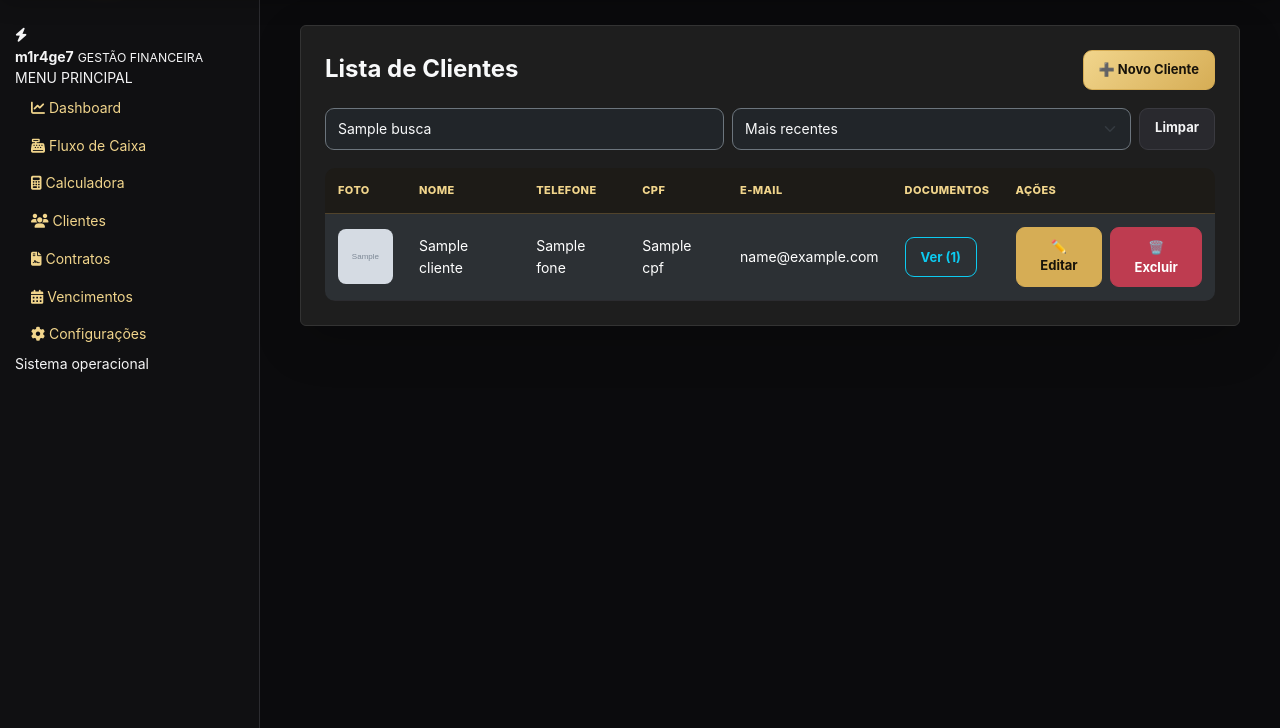
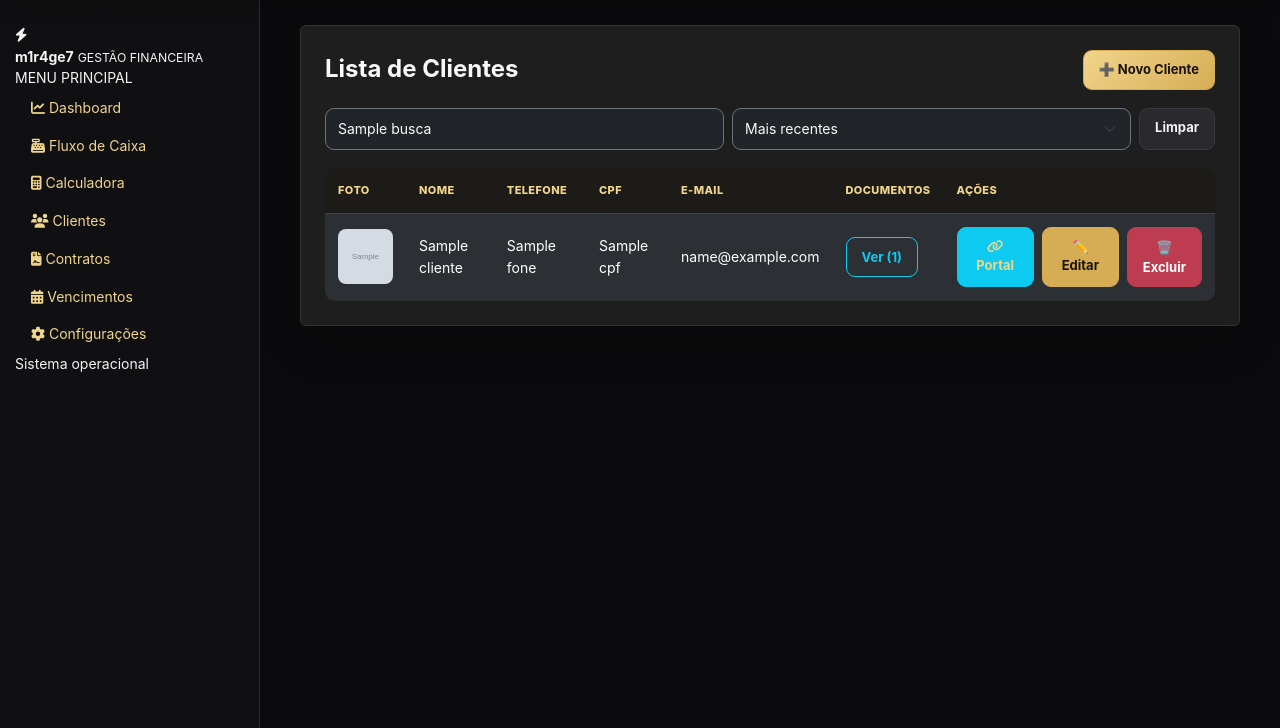
Before and after one commit to betinho37/sistemavendas, a Laravel app: template resources/views/clientes/index.blade.php in a window 1280 px wide. Shown: the part 72-800 px from the top of the page. Run offline with Laravel 12, Linux system fonts and the light colour scheme; the template is opened without the code that fills it: most values are stand-ins (such as "Sample title", 1, 10 or a date in 2020); grey boxes marked "Sample" are stand-in pictures.

Commit message:
Adiciona acesso ao portal na lista de clientes

```diff
--- a/resources/views/clientes/index.blade.php
+++ b/resources/views/clientes/index.blade.php
@@ -132,6 +132,9 @@
                             </td>
                             <td>
                                 <div class="d-flex gap-2">
+<a href="{{ route('clientes.show', $cliente) }}" class="btn btn-info btn-sm">
+    <i class="fas fa-link"></i> Portal
+</a>
                                     <a href="{{ route('clientes.edit', $cliente) }}" class="btn btn-warning btn-sm">✏️ Editar</a>
                                     <form action="{{ route('clientes.destroy', $cliente) }}" method="POST"
                                           onsubmit="return confirm('Tem certeza que deseja excluir este cliente? Todos os dados serão removidos!')">
@@ -197,6 +200,9 @@
                         </div>
 
                         <div class="cliente-card-acoes">
+                            <a href="{{ route('clientes.show', $cliente) }}" class="btn btn-info btn-sm">
+    <i class="fas fa-link"></i> Portal
+</a>
                             <a href="{{ route('clientes.edit', $cliente) }}" class="btn btn-warning btn-sm">✏️ Editar</a>
                             <form action="{{ route('clientes.destroy', $cliente) }}" method="POST"
                                   onsubmit="return confirm('Tem certeza que deseja excluir este cliente? Todos os dados serão removidos!')">
```
